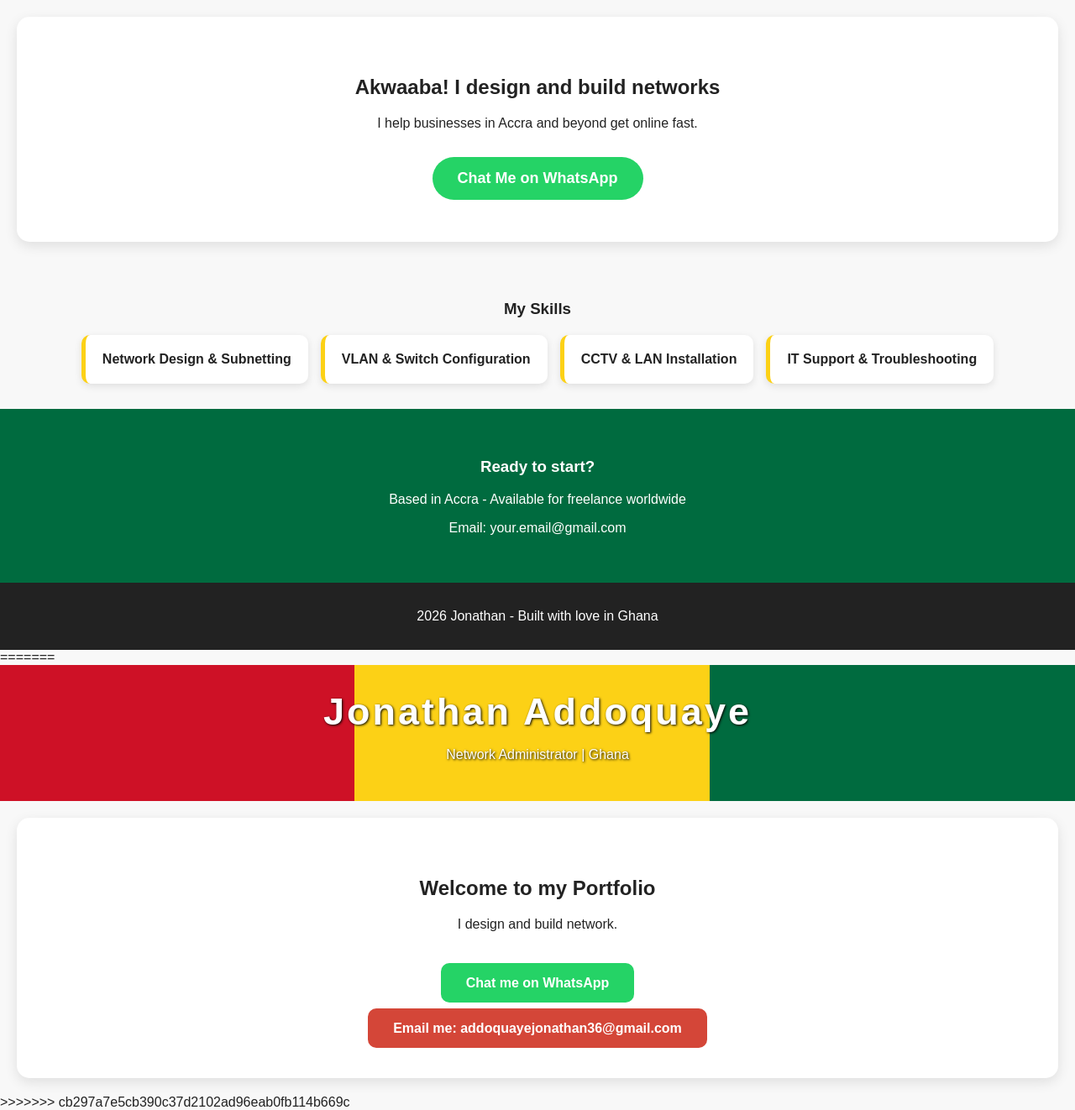
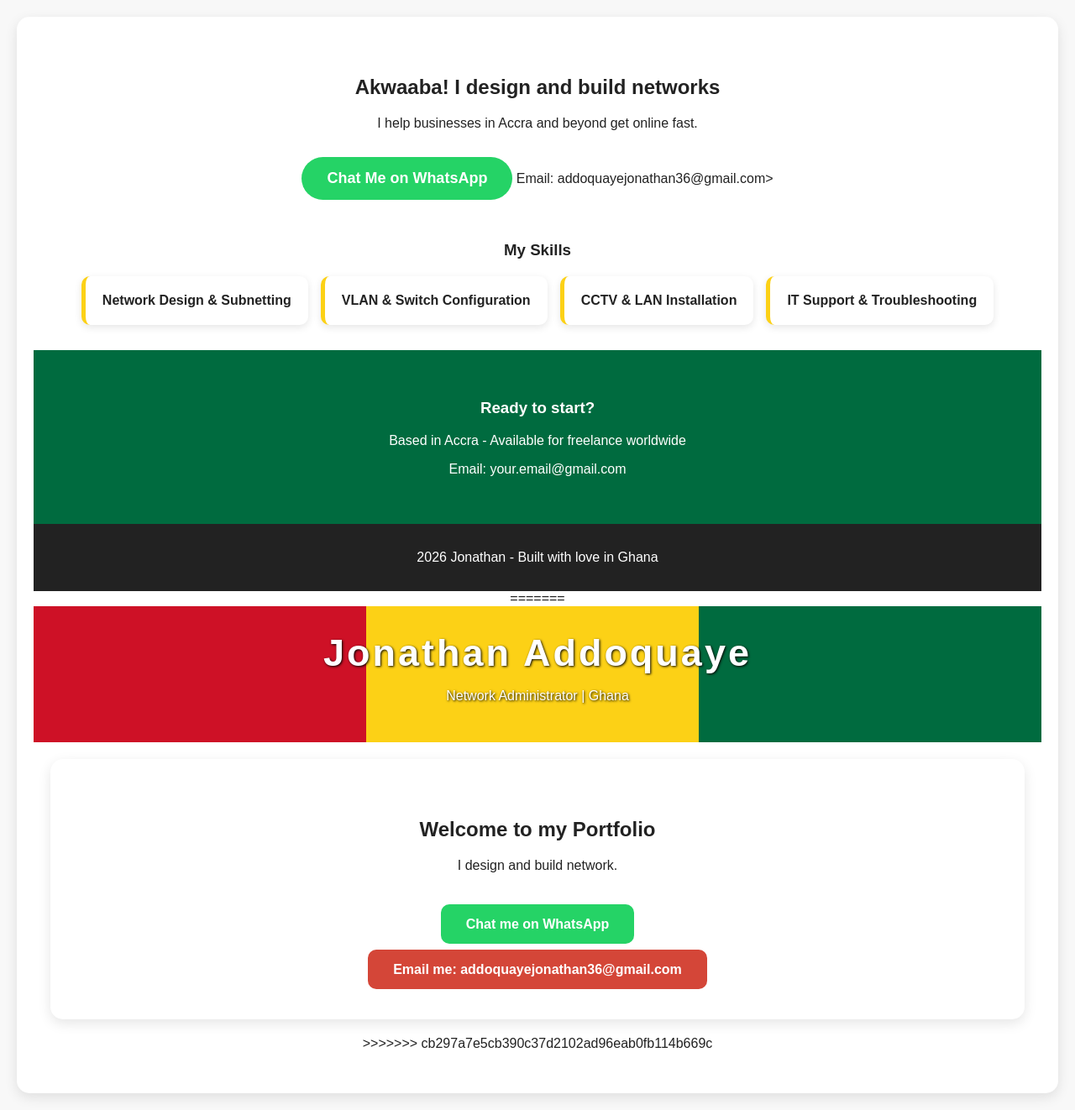
Before and after one commit to BobNathan177/JonathanPortfolio, a Flask app: page / in a window 1280 px wide. Shown: the part 180-1502 px from the top of the page at 84% size. Run offline with Flask 3, Linux system fonts and the light colour scheme.

Commit message:
added gmail

```diff
--- a/templates/index.html
+++ b/templates/index.html
@@ -15,7 +15,7 @@
 <h2>Akwaaba! I design and build networks</h2>
 <p>I help businesses in Accra and beyond get online fast.</p>
 <a class="btn" href="https://wa.me/233597010211" target="_blank">Chat Me on WhatsApp</a>
-</section>
+</<a class="btn" href="mailto:addoquayejonathan36@gmail.om">Email: addoquayejonathan36@gmail.com</a>>
 <section class="skills">
 <h3>My Skills</h3>
 <div class="cards">
```
